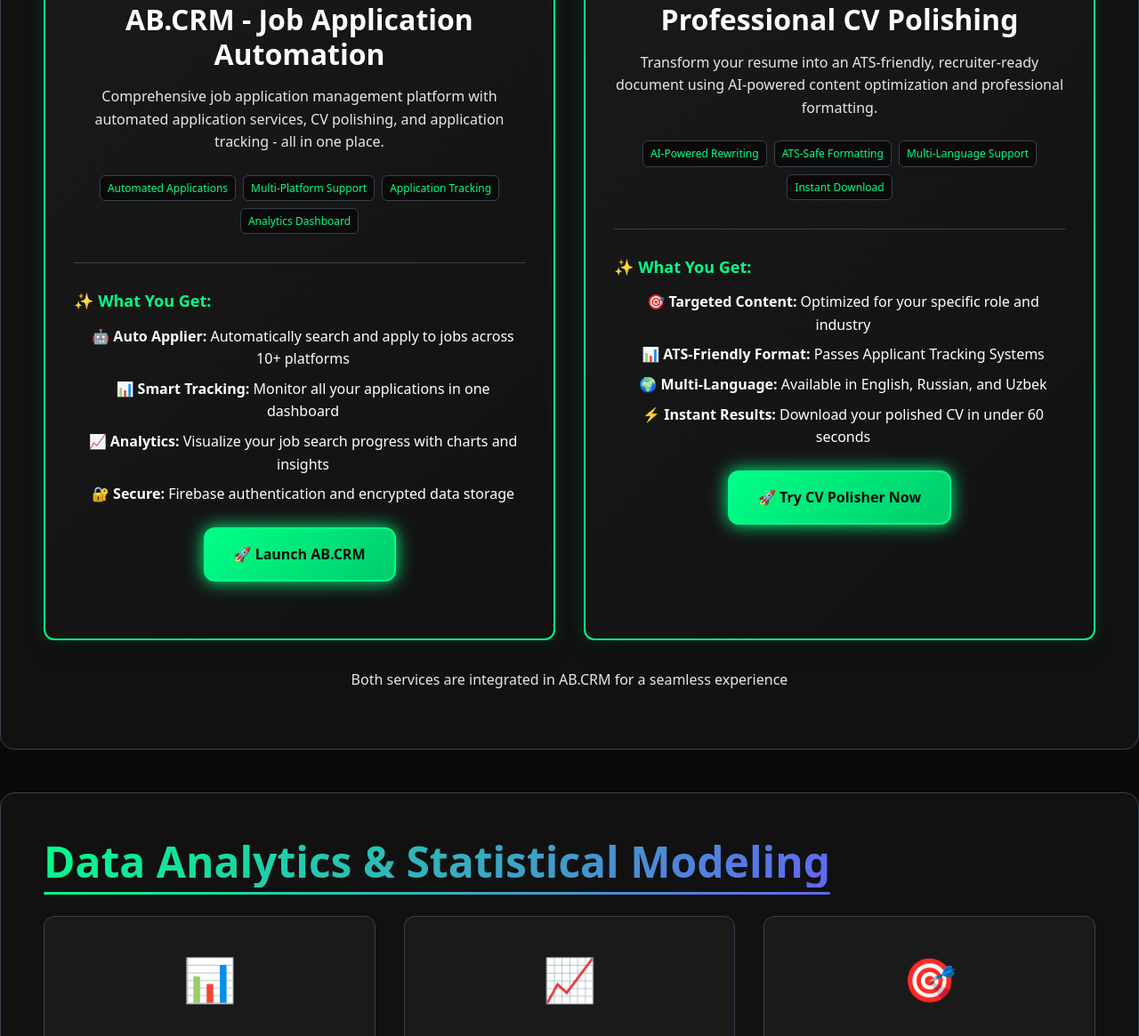
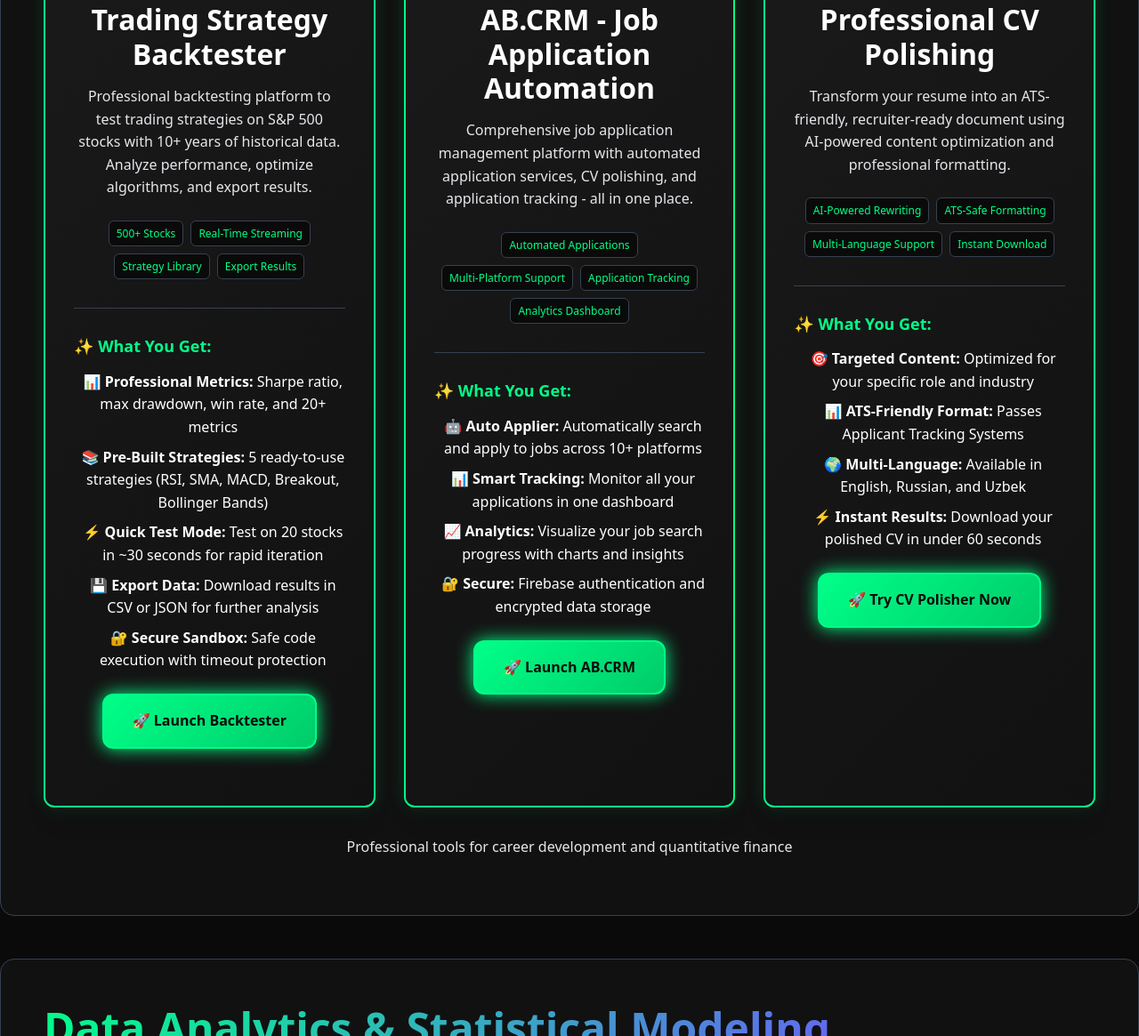
Before and after one commit to Abramceeeek/Final-website, a plain HTML site: page services/index.html in a window 1280 px wide. Shown: the part 1133-2298 px from the top of the page at 89% size. Drawn offline with Linux system fonts and the light colour scheme; files whose address does not match are found by name.

Commit message:
oage update

```diff
--- a/services/index.html
+++ b/services/index.html
@@ -78,6 +78,37 @@
       <h2 class="section-title">🌟 Featured Services</h2>
 
       <div class="services-grid" style="margin-bottom: 2rem;">
+        <!-- Trading Strategy Backtester -->
+        <div class="service-card featured-service">
+          <div class="service-icon">📈</div>
+          <h3>Trading Strategy Backtester</h3>
+          <p>Professional backtesting platform to test trading strategies on S&P 500 stocks with 10+ years of historical data. Analyze performance, optimize algorithms, and export results.</p>
+
+          <div class="service-features">
+            <span class="feature-tag">500+ Stocks</span>
+            <span class="feature-tag">Real-Time Streaming</span>
+            <span class="feature-tag">Strategy Library</span>
+            <span class="feature-tag">Export Results</span>
+          </div>
+
+          <div class="cv-polisher-details">
+            <h4>✨ What You Get:</h4>
+            <ul class="benefits-list">
+              <li>📊 <strong>Professional Metrics:</strong> Sharpe ratio, max drawdown, win rate, and 20+ metrics</li>
+              <li>📚 <strong>Pre-Built Strategies:</strong> 5 ready-to-use strategies (RSI, SMA, MACD, Breakout, Bollinger Bands)</li>
+              <li>⚡ <strong>Quick Test Mode:</strong> Test on 20 stocks in ~30 seconds for rapid iteration</li>
+              <li>💾 <strong>Export Data:</strong> Download results in CSV or JSON for further analysis</li>
+              <li>🔐 <strong>Secure Sandbox:</strong> Safe code execution with timeout protection</li>
+            </ul>
+          </div>
+
+          <div class="service-cta" style="margin-top: 1.5rem;">
+            <a href="../backtester/" class="btn btn-primary">
+              🚀 Launch Backtester
+            </a>
+          </div>
+        </div>
+
         <!-- AB.CRM -->
         <div class="service-card featured-service">
           <div class="service-icon">🎯</div>
@@ -140,7 +171,7 @@
       </div>
 
       <div style="text-align: center; margin-top: 2rem;">
-        <p class="text-secondary" style="margin-bottom: 1rem;">Both services are integrated in AB.CRM for a seamless experience</p>
+        <p class="text-secondary" style="margin-bottom: 1rem;">Professional tools for career development and quantitative finance</p>
       </div>
     </section>
 
```
